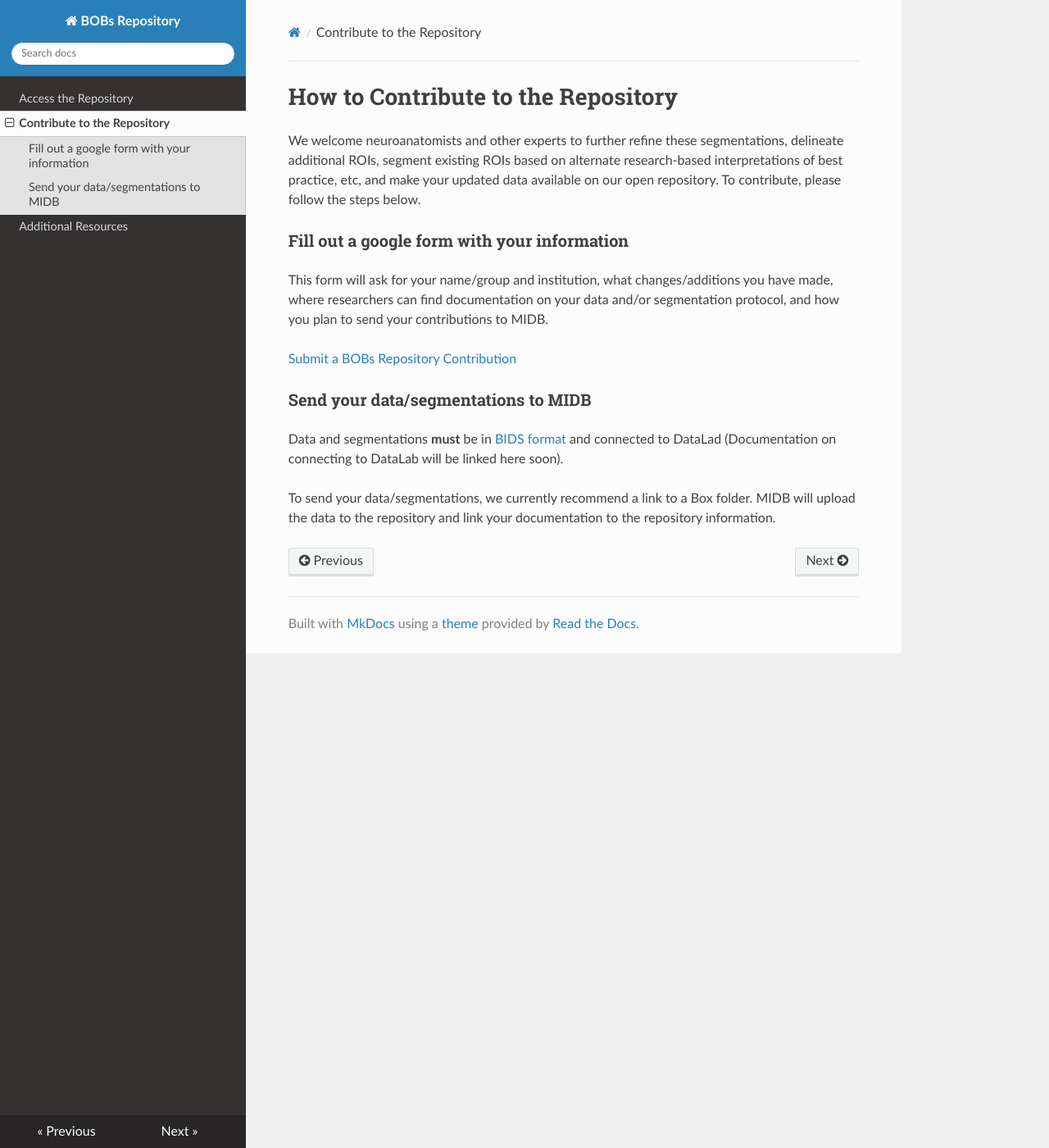
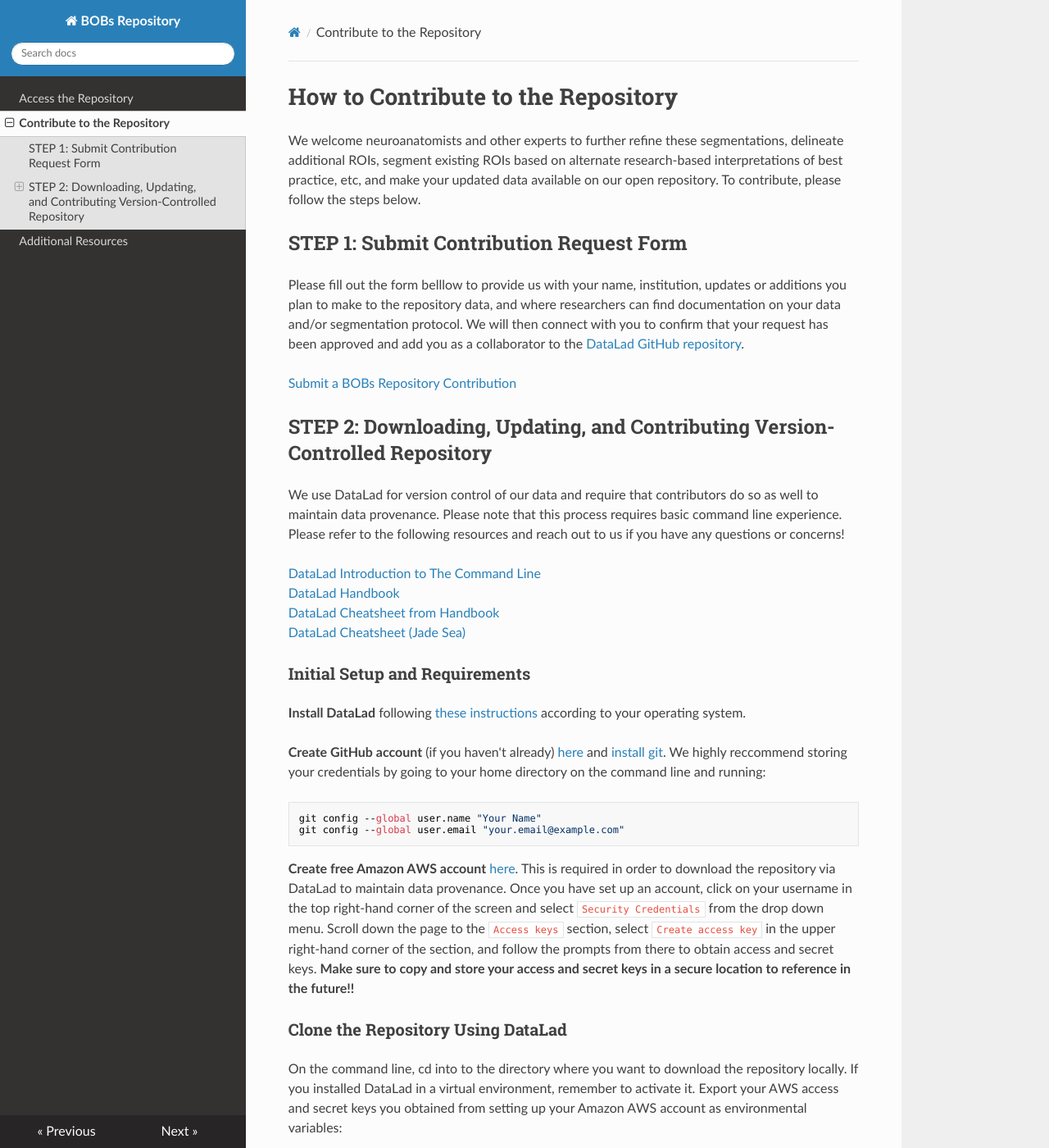
Before and after one commit to DCAN-Labs/BOBsRepositoryRTD, an MkDocs documentation site: the page built from docs/contribute.md, in a window 1280 px wide and 1400 px high. Shown: the whole window at 82% size. Built offline with MkDocs 1.6.1, drawn with Linux system fonts in a browser that asks for light colours; nearby versions of some CDN libraries; some of the changed text lies outside the part shown.

Commit message:
Update contribute.md
added current draft for contribution instructions

````diff
--- a/docs/contribute.md
+++ b/docs/contribute.md
@@ -2,14 +2,75 @@
 
 We welcome neuroanatomists and other experts to further refine these segmentations, delineate additional ROIs, segment existing ROIs based on alternate research-based interpretations of best practice, etc, and make your updated data available on our open repository. To contribute, please follow the steps below.
 
-### Fill out a google form with your information
+## STEP 1: Submit Contribution Request Form
 
-This form will ask for your name/group and institution, what changes/additions you have made, where researchers can find documentation on your data and/or segmentation protocol, and how you plan to send your contributions to MIDB.
+Please fill out the form belllow to provide us with your name, institution, updates or additions you plan to make to the repository data, and where researchers can find documentation on your data and/or segmentation protocol. We will then connect with you to confirm that your request has been approved and add you as a collaborator to the [DataLad GitHub repository](https://github.com/DCAN-Labs/bobsrepository).
 
 [Submit a BOBs Repository Contribution](https://docs.google.com/forms/d/e/1FAIpQLSdppXSfL7RZ2jxo5t8ufh2jZ5tgNLaAKb5pzfOJ8md9F22PsQ/viewform?usp=sf_link)
 
-### Send your data/segmentations to MIDB
+## STEP 2: Downloading, Updating, and Contributing Version-Controlled Repository
 
-Data and segmentations **must** be in [BIDS format](https://bids.neuroimaging.io/) and connected to DataLad (Documentation on connecting to DataLab will be linked here soon).
+We use DataLad for version control of our data and require that contributors do so as well to maintain data provenance. Please note that this process requires basic command line experience. Please refer to the following resources and reach out to us if you have any questions or concerns!
 
-To send your data/segmentations, we currently recommend a link to a Box folder. MIDB will upload the data to the repository and link your documentation to the repository information.
+[DataLad Introduction to The Command Line](https://handbook.datalad.org/en/latest/intro/howto.html#the-command-line)<br>
+[DataLad Handbook](https://handbook.datalad.org/en/latest/index.html)<br>
+[DataLad Cheatsheet from Handbook](https://handbook.datalad.org/en/latest/basics/101-136-cheatsheet.html)<br>
+[DataLad Cheatsheet (Jade Sea)](https://handbook.datalad.org/en/latest/basics/101-136-cheatsheet.html)
+
+
+### Initial Setup and Requirements
+**Install DataLad** following [these instructions](https://handbook.datalad.org/en/latest/intro/installation.html#installation-and-configuration) according to your operating system.
+
+**Create GitHub account** (if you haven't already) [here](https://docs.github.com/en/get-started/start-your-journey/creating-an-account-on-github) and [install git](https://github.com/git-guides/install-git). We highly reccommend storing your credentials by going to your home directory on the command line and running:<br>
+```
+git config --global user.name "Your Name"
+git config --global user.email "your.email@example.com"
+```
+
+**Create free Amazon AWS account** [here](https://portal.aws.amazon.com/gp/aws/developer/registration/index.html?refid=em_127222&p=free&c=hp&z=1). This is required in order to download the repository via DataLad to maintain data provenance. Once you have set up an account, click on your username in the top right-hand corner of the screen and select `Security Credentials` from the drop down menu. Scroll down the page to the `Access keys` section, select `Create access key` in the upper right-hand corner of the section, and follow the prompts from there to obtain access and secret keys. **Make sure to copy and store your access and secret keys in a secure location to reference in the future!!**
+
+### Clone the Repository Using DataLad
+On the command line, cd into to the directory where you want to download the repository locally. If you installed DataLad in a virtual environment, remember to activate it. Export your AWS access and secret keys you obtained from setting up your Amazon AWS account as environmental variables:
+```
+export AWS_ACCESS_KEY_ID="<access key>"
+export AWS_SECRET_ACCESS_KEY="<secret key>"
+```
+
+And then clone:
+```
+datalad clone https://github.com/bobsrepository.git
+```
+
+Note that the GitHub repository does not actually contain the annexed files themselves, but rather symlinks to the data files stored on AWS. To download the annexed file content from AWS, cd into the cloned repository folder and run `datalad get` the following (note that it will take a few minutes to download the full repository contents):
+```
+cd bobsrepository
+datalad get . -r
+```
+
+### Updating the Data
+
+Create a new GitHub branch using a descriptive branch name related to your intended data modifications and switch to that branch. For example, if you plan on segmenting an additional ROI that is currently not delineated in the the sourced version folder, name the folder `V1.0_<ROI>`
+```
+git checkout -b <YOUR-NEW-BRANCH>
+```
+
+You'll next make a new folder where you can make your modifications to the data. Before doing so, you must "unlock" the contents of the DataLad repository: files that are annexed for version control are write-protected to ensure file integrity by default. Therefore, before editing the files, you must use `datalad unlock`, otherwise you may jeopardize the version control and file integrity.
+
+First unlock the folder contents and then copy the entire contents of `V1.0` to a new folder with the same name as your new branch. Please only modify data within your newly created folder.
+```
+datalad unlock V1.0
+cp -r V1.0 <NEW-FOLDER-NAME>
+```
+Next save and push your changes by running:
+```
+datalad save -m "Description of changes"
+git annex export master --to aws
+datalad push --to github
+```
+
+From here, you can modify the files within your working directory as you please, just remember to use `datalad unlock <filename>` before making modifications.
+
+### Submitting a Pull Request Once Your Data is Ready to Share
+Once you have completed your updates and are ready to share to the repository hosted on AWS, please ensure that you have run a final datalad save and push to your branch. Also ensure that the directory structure and filenames within your working directory match that of the source directory exactly in order to be in compliance with BIDS standards.
+
+When ready, submit a [PR (pull request)](https://docs.github.com/en/pull-requests/collaborating-with-pull-requests/proposing-changes-to-your-work-with-pull-requests/about-pull-requests) to request to merge your branch with the main repository. We will then review your data and merge if there are no issues.
````
